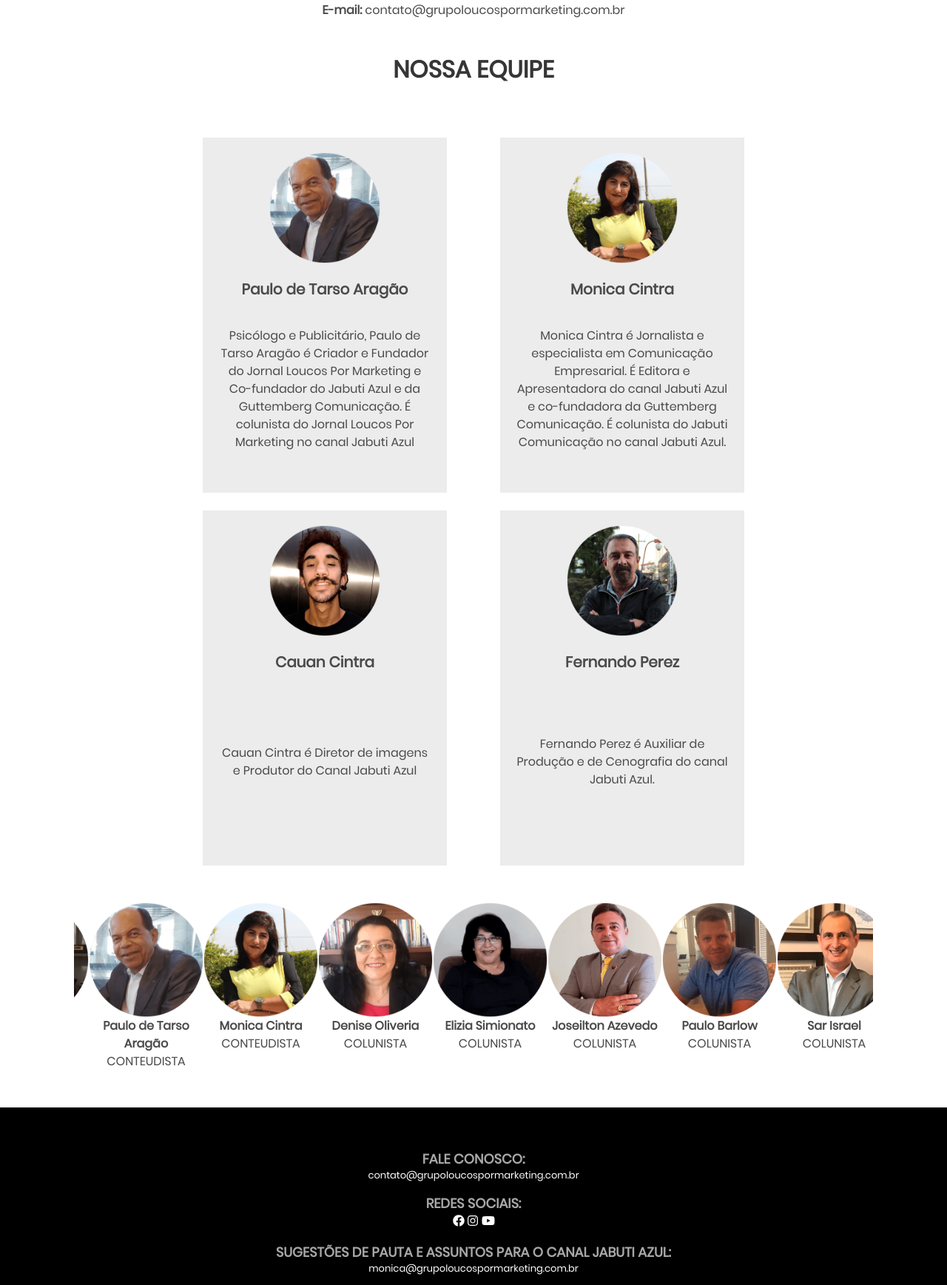
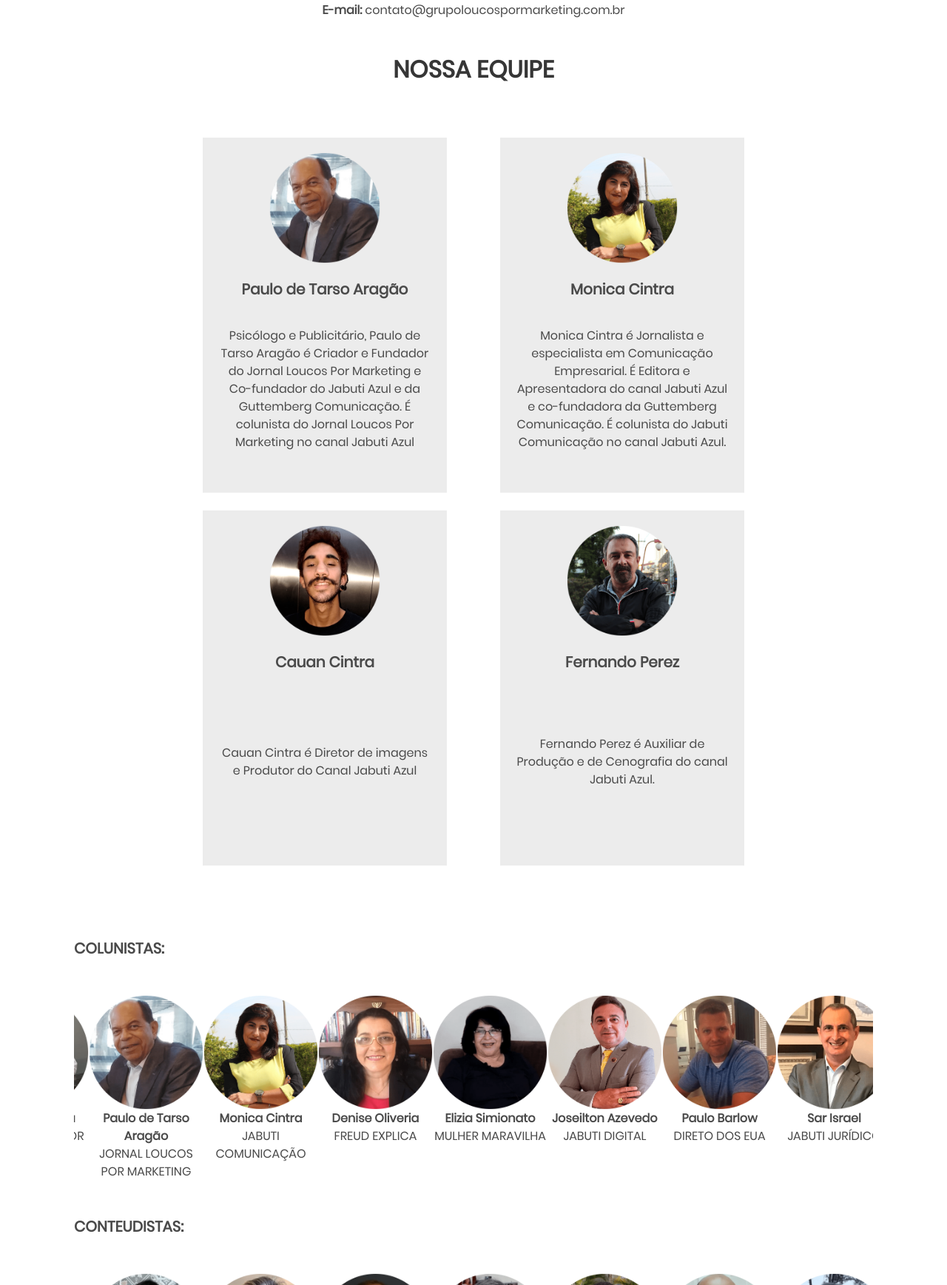
Before and after one commit to Carrilh0/SiteGLM, a PHP site: page / in a window 1280 px wide. Shown: the part 4763-6500 px from the top of the page at 74% size. Run offline with PHP 8.4, Linux system fonts and the light colour scheme; some libraries are stand-ins or nearby versions.

Commit message:
last fixs

```diff
--- a/css/body.css
+++ b/css/body.css
@@ -257,6 +257,10 @@ li {
     margin: 50px 0;
 }
 
+.section-equipe .subtitle {
+    margin: 50px 0;
+}
+
 .section-equipe .adjust {
     padding: 50px 150px;
 }
--- a/index.html
+++ b/index.html
@@ -152,7 +152,7 @@
                                 <img src="img/f367dc3b-96f4-449c-bea6-912529330912.jpg">
                             </div>
                             <p>Estão abertas as inscrições para o Selo de Excelência em MMN 2020 do Jabuti Azul</p>
-                            <a>Clique Aqui</a>
+                            <a href="https://forms.gle/EWG9rQrM2LXGXggK8">Clique Aqui</a>
                             <span>Leia o regulamento e preencha o formulário para participar.</span>
                         </div>
                     </div>
@@ -379,7 +379,10 @@
                     </div>
                 </div>
             </div>
-            <div class="carousel">
+            <div class="subtitle is-uppercase">
+                <h1 class="has-text-weight-bold">COLUNISTAS: </h1>
+            </div>
+            <div class="carousel-colunista">
                 <div class="image-carousel has-text-centered">
                     <div class="image">
                         <img src="img/paulo_de_tarso.png">
@@ -388,7 +391,7 @@
                         <p class="has-text-weight-bold">Paulo de Tarso Aragão</p>
                     </div>
                     <div class="cargo">
-                        <p>CONTEUDISTA</p>
+                        <p>JORNAL LOUCOS POR MARKETING</p>
                     </div>
                 </div>
                 <div class="image-carousel has-text-centered">
@@ -399,7 +402,7 @@
                         <p class="has-text-weight-bold">Monica Cintra</p>
                     </div>
                     <div class="cargo">
-                        <p>CONTEUDISTA</p>
+                        <p>JABUTI COMUNICAÇÃO</p>
                     </div>
                 </div>
                 <div class="image-carousel has-text-centered">
@@ -410,7 +413,7 @@
                         <p class="has-text-weight-bold">Denise Oliveria</p>
                     </div>
                     <div class="cargo">
-                        <p>COLUNISTA</p>
+                        <p>FREUD EXPLICA</p>
                     </div>
                 </div>
                 <div class="image-carousel has-text-centered">
@@ -421,7 +424,7 @@
                         <p class="has-text-weight-bold">Elizia Simionato</p>
                     </div>
                     <div class="cargo">
-                        <p>COLUNISTA</p>
+                        <p>MULHER MARAVILHA</p>
                     </div>
                 </div>
                 <div class="image-carousel has-text-centered">
@@ -432,7 +435,7 @@
                         <p class="has-text-weight-bold">Joseilton Azevedo</p>
                     </div>
                     <div class="cargo">
-                        <p>COLUNISTA</p>
+                        <p>JABUTI DIGITAL</p>
                     </div>
                 </div>
                 <div class="image-carousel has-text-centered">
@@ -443,7 +446,7 @@
                         <p class="has-text-weight-bold">Paulo Barlow</p>
                     </div>
                     <div class="cargo">
-                        <p>COLUNISTA</p>
+                        <p>DIRETO DOS EUA</p>
                     </div>
                 </div>
                 <div class="image-carousel has-text-centered">
@@ -454,139 +457,7 @@
                         <p class="has-text-weight-bold">Sar Israel</p>
                     </div>
                     <div class="cargo">
-                        <p>COLUNISTA</p>
-                    </div>
-                </div>
-                <div class="image-carousel has-text-centered">
-                    <div class="image">
-                        <img src="img/cândido_belloni_conteudista.png">
-                    </div>
-                    <div class="nome">
-                        <p class="has-text-weight-bold">Cândido Belloni</p>
-                    </div>
-                    <div class="cargo">
-                        <p>CONTEUDISTA</p>
-                    </div>
-                </div>
-                <div class="image-carousel has-text-centered">
-                    <div class="image">
-                        <img src="img/Edmundo_Roverti_conteudista.png">
-                    </div>
-                    <div class="nome">
-                        <p class="has-text-weight-bold">Edmundo Roverti</p>
-                    </div>
-                    <div class="cargo">
-                        <p>CONTEUDISTA</p>
-                    </div>
-                </div>
-                <div class="image-carousel has-text-centered">
-                    <div class="image">
-                        <img src="img/hilda_bovolon_conteudista.png">
-                    </div>
-                    <div class="nome">
-                        <p class="has-text-weight-bold">Hilda Bovolon</p>
-                    </div>
-                    <div class="cargo">
-                        <p>CONTEUDISTA</p>
-                    </div>
-                </div>
-                <div class="image-carousel has-text-centered">
-                    <div class="image">
-                        <img src="img/marcelo_gabriel_conteudista.png">
-                    </div>
-                    <div class="nome">
-                        <p class="has-text-weight-bold">Marcelo Gabriel</p>
-                    </div>
-                    <div class="cargo">
-                        <p>CONTEUDISTA</p>
-                    </div>
-                </div>
-                <div class="image-carousel has-text-centered">
-                    <div class="image">
-                        <img src="img/Marcio_Giacobelli_conteudista.png">
-                    </div>
-                    <div class="nome">
-                        <p class="has-text-weight-bold">Marcio Giacobell</p>
-                    </div>
-                    <div class="cargo">
-                        <p>CONTEUDISTA</p>
-                    </div>
-                </div>
-                <div class="image-carousel has-text-centered">
-                    <div class="image">
-                        <img src="img/marcio_stalschimidit_conteudista.png">
-                    </div>
-                    <div class="nome">
-                        <p class="has-text-weight-bold">Marcio Stalschimidit</p>
-                    </div>
-                    <div class="cargo">
-                        <p>CONTEUDISTA</p>
-                    </div>
-                </div>
-                <div class="image-carousel has-text-centered">
-                    <div class="image">
-                        <img src="img/Marta_Wanderley_Aguiar_conteudista.png">
-                    </div>
-                    <div class="nome">
-                        <p class="has-text-weight-bold">Marta Wanderley</p>
-                    </div>
-                    <div class="cargo">
-                        <p>CONTEUDISTA</p>
-                    </div>
-                </div>
-                <div class="image-carousel has-text-centered">
-                    <div class="image">
-                        <img src="img/martinelly_santos_conteudista.png">
-                    </div>
-                    <div class="nome">
-                        <p class="has-text-weight-bold">Martinelly Santos</p>
-                    </div>
-                    <div class="cargo">
-                        <p>CONTEUDISTA</p>
-                    </div>
-                </div>
-                <div class="image-carousel has-text-centered">
-                    <div class="image">
-                        <img src="img/mauro_dos_anjos_conteudista.png">
-                    </div>
-                    <div class="nome">
-                        <p class="has-text-weight-bold">Mauro dos Anjos</p>
-                    </div>
-                    <div class="cargo">
-                        <p>CONTEUDISTA</p>
-                    </div>
-                </div>
-                <div class="image-carousel has-text-centered">
-                    <div class="image">
-                        <img src="img/mauro_galhardo_conteudista.png">
-                    </div>
-                    <div class="nome">
-                        <p class="has-text-weight-bold">Mauro Galhardo</p>
-                    </div>
-                    <div class="cargo">
-                        <p>CONTEUDISTA</p>
-                    </div>
-                </div>
-                <div class="image-carousel has-text-centered">
-                    <div class="image">
-                        <img src="img/Miguel_mar_conteudista.png">
-                    </div>
-                    <div class="nome">
-                        <p class="has-text-weight-bold">Miguel Mar</p>
-                    </div>
-                    <div class="cargo">
-                        <p>CONTEUDISTA</p>
-                    </div>
-                </div>
-                <div class="image-carousel has-text-centered">
-                    <div class="image">
-                        <img src="img/mohamed_gorayeb_conteudista.png">
-                    </div>
-                    <div class="nome">
-                        <p class="has-text-weight-bold">Mohamed Gorayeb</p>
-                    </div>
-                    <div class="cargo">
-                        <p>CONTEUDISTA</p>
+                        <p>JABUTI JURÍDICO</p>
                     </div>
                 </div>
                 <div class="image-carousel has-text-centered">
@@ -597,7 +468,108 @@
                         <p class="has-text-weight-bold">Ricardo Cunha</p>
                     </div>
                     <div class="cargo">
-                        <p>CONTEUDISTA</p>
+                        <p>JABUTI PROFESSOR</p>
+                    </div>
+                </div>
+            </div>
+            <div class="subtitle is-uppercase">
+                <h1 class="has-text-weight-bold">CONTEUDISTAS:</h1>
+            </div>
+            <div class="carousel-conteudista">
+                <div class="image-carousel has-text-centered">
+                    <div class="image">
+                        <img src="img/cândido_belloni_conteudista.png">
+                    </div>
+                    <div class="nome">
+                        <p class="has-text-weight-bold">Cândido Belloni</p>
+                    </div>
+                </div>
+                <div class="image-carousel has-text-centered">
+                    <div class="image">
+                        <img src="img/Edmundo_Roverti_conteudista.png">
+                    </div>
+                    <div class="nome">
+                        <p class="has-text-weight-bold">Edmundo Roverti</p>
+                    </div>
+                </div>
+                <div class="image-carousel has-text-centered">
+                    <div class="image">
+                        <img src="img/hilda_bovolon_conteudista.png">
+                    </div>
+                    <div class="nome">
+                        <p class="has-text-weight-bold">Hilda Bovolon</p>
+                    </div>
+                </div>
+                <div class="image-carousel has-text-centered">
+                    <div class="image">
+                        <img src="img/marcelo_gabriel_conteudista.png">
+                    </div>
+                    <div class="nome">
+                        <p class="has-text-weight-bold">Marcelo Gabriel</p>
+                    </div>
+                </div>
+                <div class="image-carousel has-text-centered">
+                    <div class="image">
+                        <img src="img/Marcio_Giacobelli_conteudista.png">
+                    </div>
+                    <div class="nome">
+                        <p class="has-text-weight-bold">Marcio Giacobell</p>
+                    </div>
+                </div>
+                <div class="image-carousel has-text-centered">
+                    <div class="image">
+                        <img src="img/marcio_stalschimidit_conteudista.png">
+                    </div>
+                    <div class="nome">
+                        <p class="has-text-weight-bold">Marcio Stalschimidit</p>
+                    </div>
+                </div>
+                <div class="image-carousel has-text-centered">
+                    <div class="image">
+                        <img src="img/Marta_Wanderley_Aguiar_conteudista.png">
+                    </div>
+                    <div class="nome">
+                        <p class="has-text-weight-bold">Marta Wanderley</p>
+                    </div>
+                </div>
+                <div class="image-carousel has-text-centered">
+                    <div class="image">
+                        <img src="img/martinelly_santos_conteudista.png">
+                    </div>
+                    <div class="nome">
+                        <p class="has-text-weight-bold">Martinelly Santos</p>
+                    </div>
+                </div>
+                <div class="image-carousel has-text-centered">
+                    <div class="image">
+                        <img src="img/mauro_dos_anjos_conteudista.png">
+                    </div>
+                    <div class="nome">
+                        <p class="has-text-weight-bold">Mauro dos Anjos</p>
+                    </div>
+                </div>
+                <div class="image-carousel has-text-centered">
+                    <div class="image">
+                        <img src="img/mauro_galhardo_conteudista.png">
+                    </div>
+                    <div class="nome">
+                        <p class="has-text-weight-bold">Mauro Galhardo</p>
+                    </div>
+                </div>
+                <div class="image-carousel has-text-centered">
+                    <div class="image">
+                        <img src="img/Miguel_mar_conteudista.png">
+                    </div>
+                    <div class="nome">
+                        <p class="has-text-weight-bold">Miguel Mar</p>
+                    </div>
+                </div>
+                <div class="image-carousel has-text-centered">
+                    <div class="image">
+                        <img src="img/mohamed_gorayeb_conteudista.png">
+                    </div>
+                    <div class="nome">
+                        <p class="has-text-weight-bold">Mohamed Gorayeb</p>
                     </div>
                 </div>
                 <div class="image-carousel has-text-centered">
@@ -607,9 +579,6 @@
                     <div class="nome">
                         <p class="has-text-weight-bold">Rodolfo Gasparian</p>
                     </div>
-                    <div class="cargo">
-                        <p>CONTEUDISTA</p>
-                    </div>
                 </div>
                 <div class="image-carousel has-text-centered">
                     <div class="image">
@@ -617,9 +586,6 @@
                     </div>
                     <div class="nome">
                         <p class="has-text-weight-bold">Rodrigo Panduro</p>
-                    </div>
-                    <div class="cargo">
-                        <p>CONTEUDISTA</p>
                     </div>
                 </div>
                 <div class="image-carousel has-text-centered">
@@ -629,9 +595,6 @@
                     <div class="nome">
                         <p class="has-text-weight-bold">Rui Souza</p>
                     </div>
-                    <div class="cargo">
-                        <p>CONTEUDISTA</p>
-                    </div>
                 </div>
                 <div class="image-carousel has-text-centered">
                     <div class="image">
@@ -639,9 +602,6 @@
                     </div>
                     <div class="nome">
                         <p class="has-text-weight-bold">Saulo Coelho</p>
-                    </div>
-                    <div class="cargo">
-                        <p>CONTEUDISTA</p>
                     </div>
                 </div>
                 <div class="image-carousel has-text-centered">
@@ -651,9 +611,6 @@
                     <div class="nome">
                         <p class="has-text-weight-bold">Silmara Braga</p>
                     </div>
-                    <div class="cargo">
-                        <p>CONTEUDISTA</p>
-                    </div>
                 </div>
                 <div class="image-carousel has-text-centered">
                     <div class="image">
@@ -661,9 +618,6 @@
                     </div>
                     <div class="nome">
                         <p class="has-text-weight-bold">William Bill</p>
-                    </div>
-                    <div class="cargo">
-                        <p>CONTEUDISTA</p>
                     </div>
                 </div>
             </div>
@@ -711,11 +665,30 @@
     <script src="https://cdnjs.cloudflare.com/ajax/libs/slick-carousel/1.7.1/slick.js"></script>
     <script src="https://cdnjs.cloudflare.com/ajax/libs/font-awesome/5.14.0/js/all.min.js" integrity="sha512-YSdqvJoZr83hj76AIVdOcvLWYMWzy6sJyIMic2aQz5kh2bPTd9dzY3NtdeEAzPp/PhgZqr4aJObB3ym/vsItMg==" crossorigin="anonymous"></script>
     <script>
-        $('.carousel').slick({
+        $('.carousel-colunista').slick({
             dots: false,
             infinite: true,
             autoplay: true,
-            autoplaySpeed: 2000,
+            autoplaySpeed: 3000,
+            speed: 500,
+            slidesToShow: 7,
+            slidesToScroll: 1,
+            responsive: [{
+                breakpoint: 767,
+                settings: {
+                    slidesToShow: 2,
+                    slidesToScroll: 2,
+                    infinite: true,
+                    dots: false
+                }
+            }]
+        });
+
+        $('.carousel-conteudista').slick({
+            dots: false,
+            infinite: true,
+            autoplay: true,
+            autoplaySpeed: 1500,
             speed: 500,
             slidesToShow: 7,
             slidesToScroll: 1,
```
Also changed, not shown: .htaccess (added), img/banner_topo_mobile_novo.png, img/banner_topo_novo.png.
